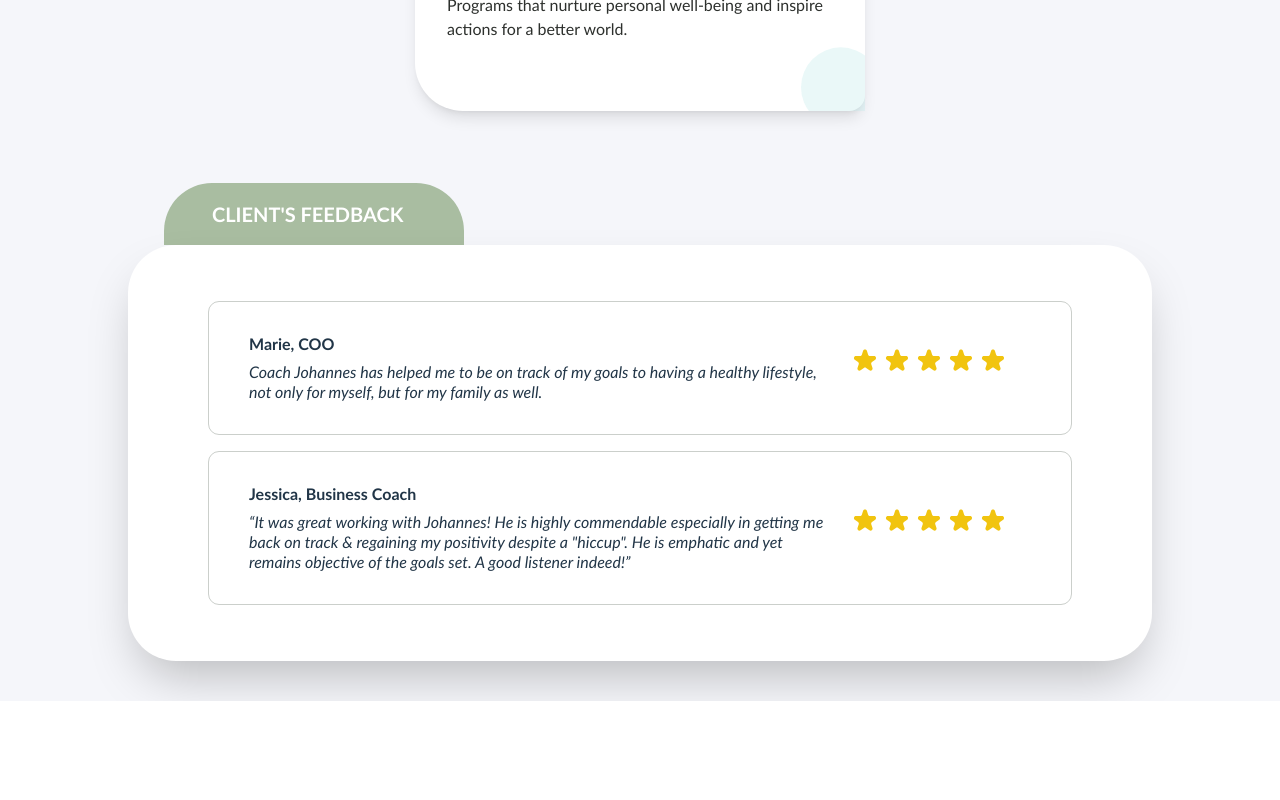
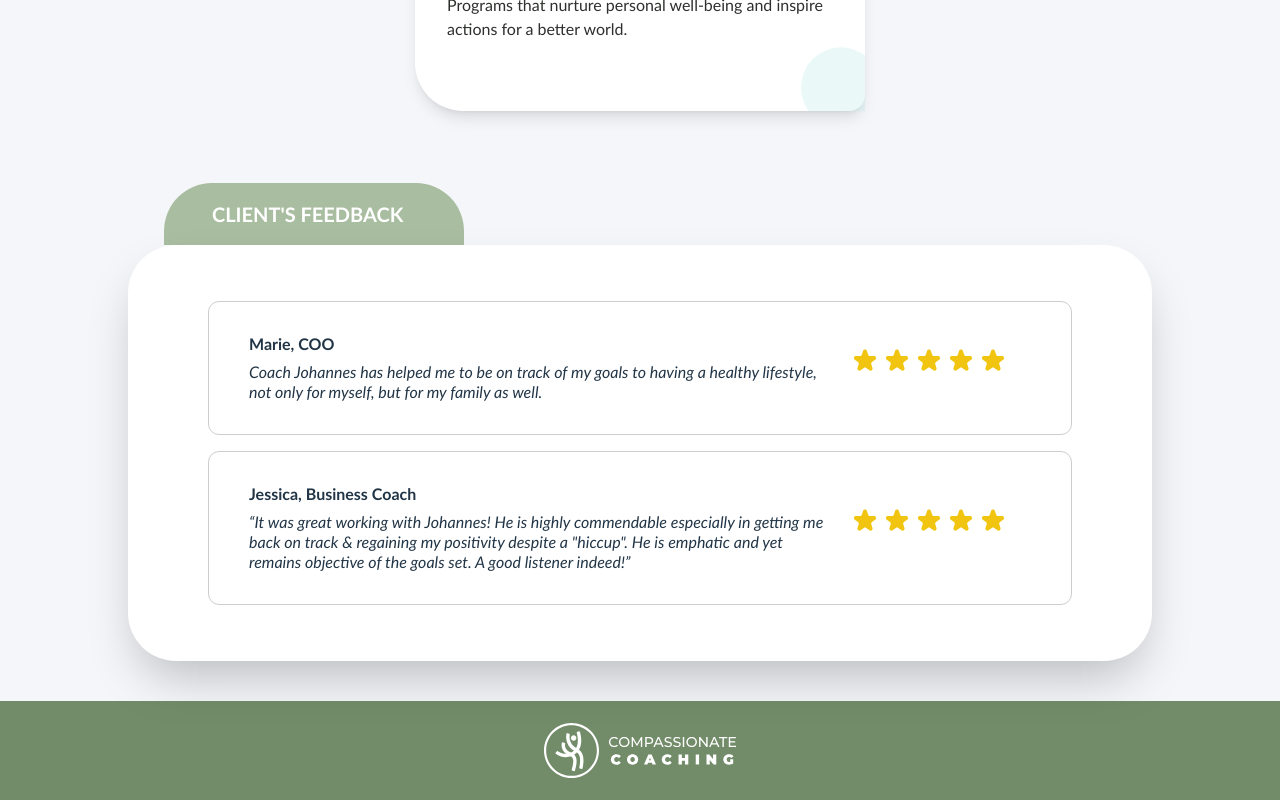
Before and after one commit to cjysmb/profile-web-app, a React (Vite) app: page / in a window 1280 px wide. Shown: the part 1478-2278 px from the top of the page. Before the commit the page ends 2179 px from the top, so only its background shows below. Built offline with nearby package versions, Linux system fonts and the light colour scheme.

Commit message:
FEAT!: Add Footer

```diff
--- /dev/null
+++ b/src/components/footer.tsx
@@ -0,0 +1,9 @@
+import Logo from '../assets/icons/footer/Logo.svg';
+
+export const Footer = () => {
+    return (
+        <section className="w-full flex justify-center items-center bg-[#728C69] py-[22px]">
+            <img src={Logo} alt="Footer Image" />
+        </section>
+    )
+}
--- a/src/views/Home.tsx
+++ b/src/views/Home.tsx
@@ -1,5 +1,6 @@
 import { About } from "../components/about"
 import { Feedback } from "../components/feedback"
+import { Footer } from "../components/footer"
 import { Header } from "../components/header"
 
 
@@ -9,6 +10,7 @@ export const Home = () => {
             <Header />
             <About />
             <Feedback />
+            <Footer />
         </div>
     )
 }
```
Also changed, not shown: src/assets/icons/footer/Logo.svg (added).
